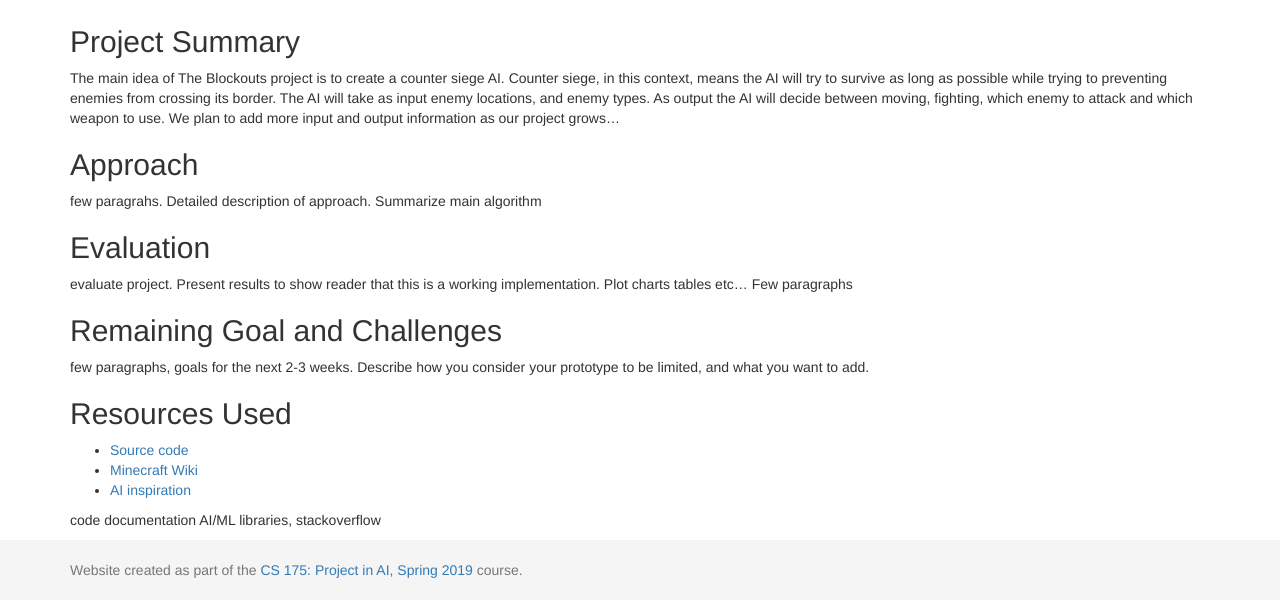
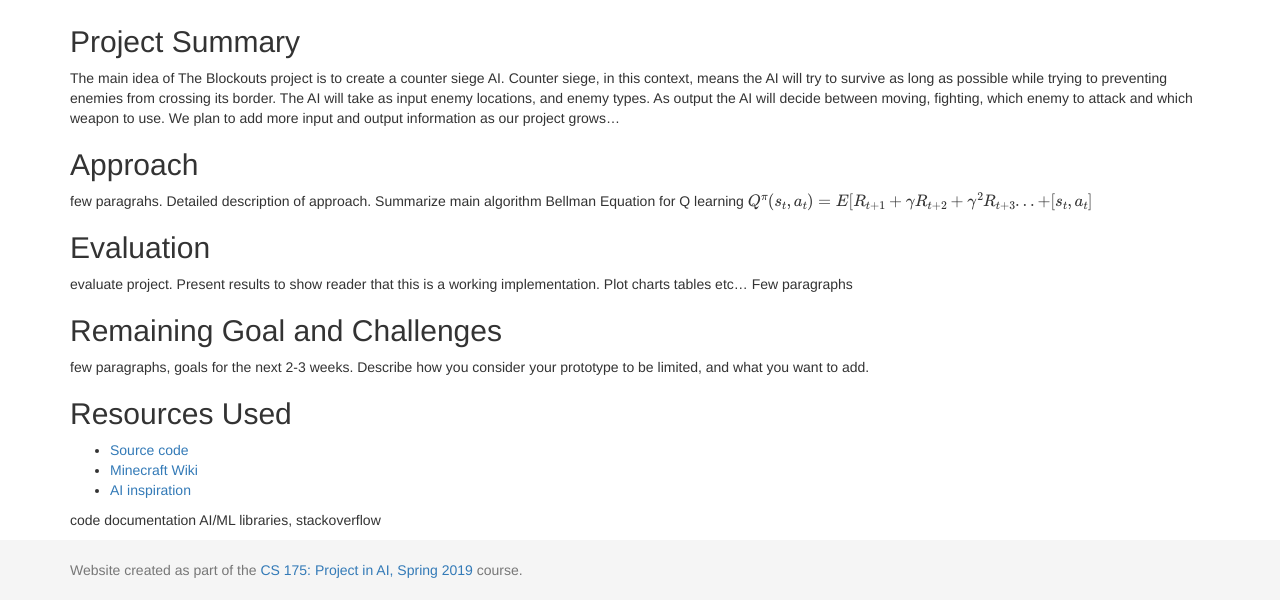
Before and after one commit to jeffomidvaran/TheBlockouts, a Jekyll site: the page built from docs/status.md, in a window 1280 px wide and 1161 px high. Shown: the part 561-1161 px from the top of the window. Built offline with Jekyll 4.4.1, drawn with Linux system fonts in a browser that asks for light colours; formulas are drawn with MathJax 3.

Commit message:
added bellman equation

```diff
--- a/docs/status.md
+++ b/docs/status.md
@@ -15,6 +15,10 @@ The main idea of The Blockouts project is to create a counter siege AI. Counter
 
 ## Approach
 few paragrahs. Detailed description of approach. Summarize main algorithm
+Bellman Equation for Q learning
+$$ Q^\pi(s_t, a_t) = E[R_{t+1} + \gamma R_{t+2} +  \gamma^2 R_{t+3}... + [s_t, a_t] $$
+
+
 
 ## Evaluation
 evaluate project. Present results to show reader that this is a working implementation. Plot charts tables etc... Few paragraphs
```
